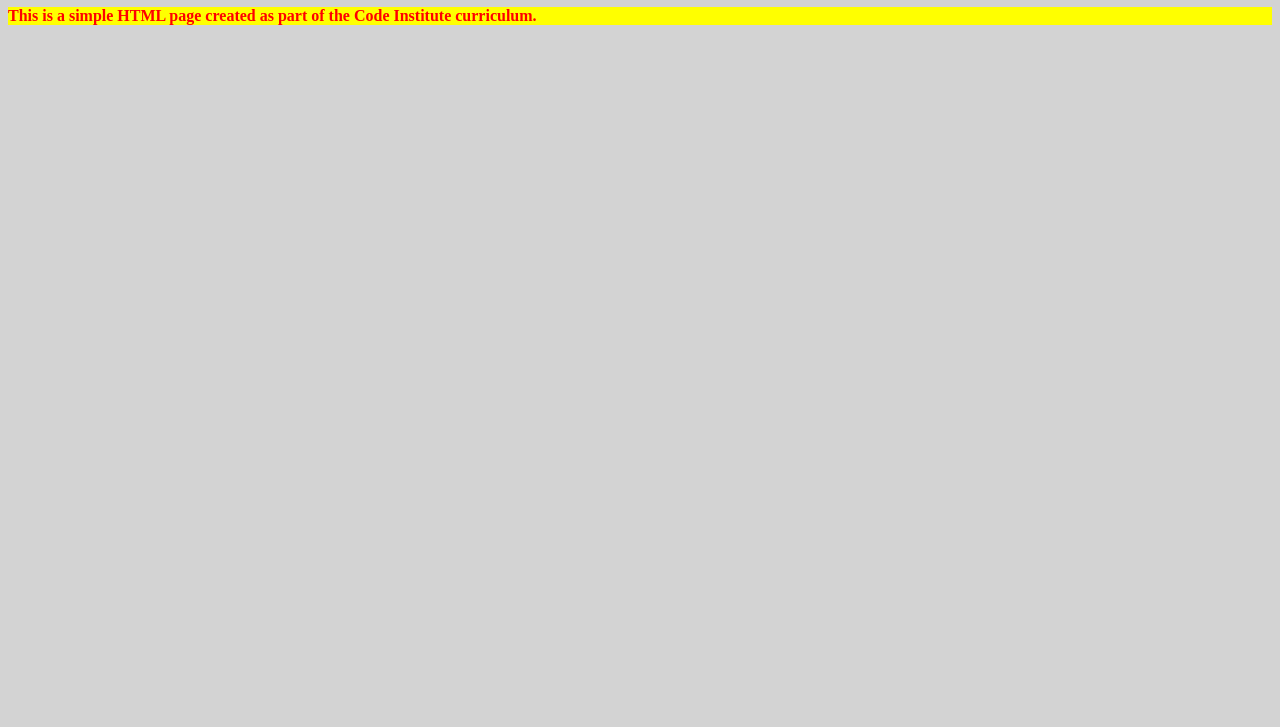
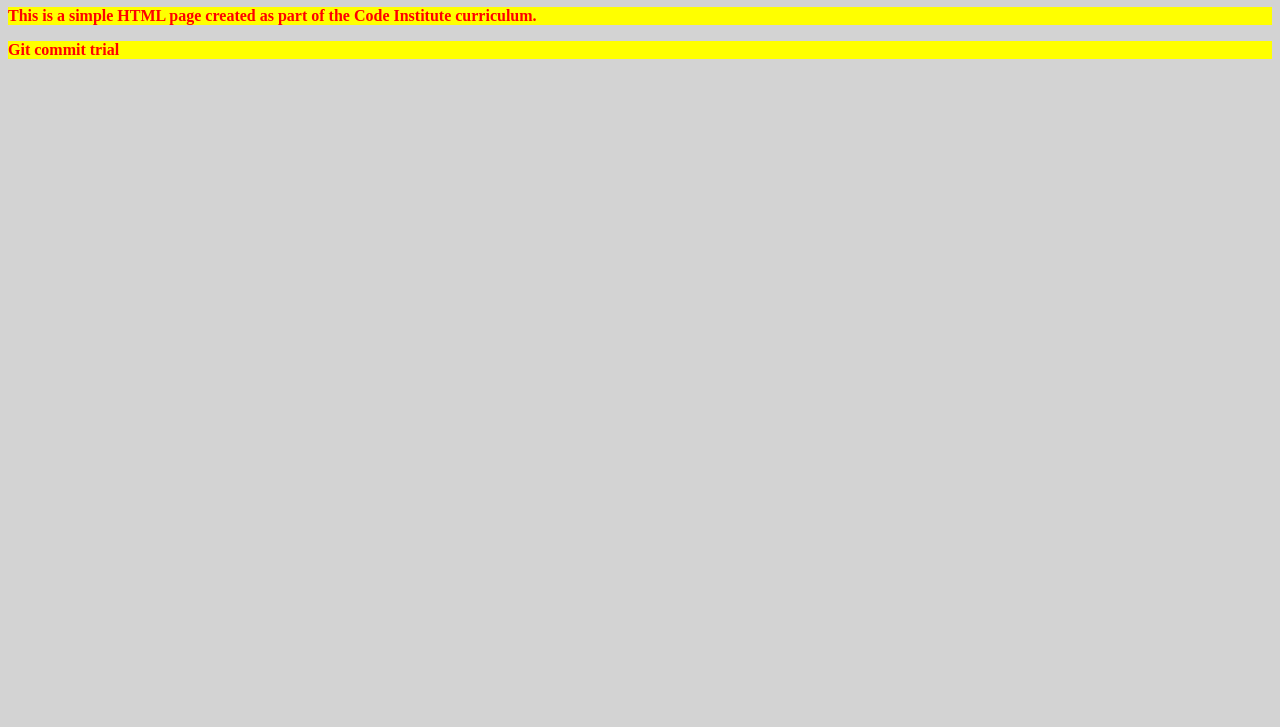
Before and after one commit to Sefa-Keles/Code-Institute-First-Project, a plain HTML site: page index.html in a window 1280 px wide. Shown: the part 73-800 px from the top of the page. Drawn offline with Linux system fonts and the light colour scheme.

Commit message:
Add .git class for p element

```diff
--- a/index.html
+++ b/index.html
@@ -9,5 +9,6 @@
 <body>
     <h1>Welcome to My First Code Institute Project!</h1>
     <p>This is a simple HTML page created as part of the Code Institute curriculum.</p>
+    <p class="git">Git commit trial</p>
 </body>
 </html>
```
